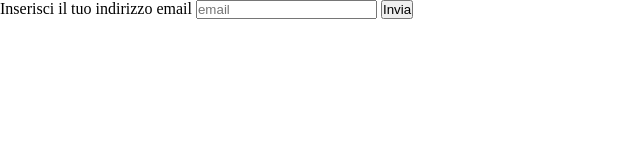
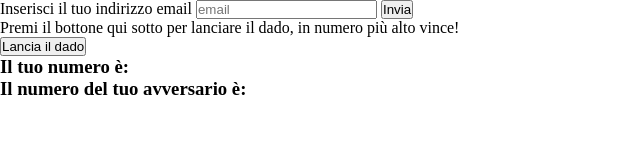
Before and after one commit to SamSepiool/js-mail-dadi, a plain HTML site: page index.html in a window 1280 px wide. Shown: the whole page, without its empty margins (0-640 px from the left). Drawn offline with Linux system fonts and the light colour scheme.

Commit message:
add dadi section

```diff
--- a/index.html
+++ b/index.html
@@ -12,12 +12,26 @@
 
         <main>
 
-            <section>
+            <section id="mail">
 
                 <label for="email">Inserisci il tuo indirizzo email</label>
                 <input type="email" name="email" id="userInput" placeholder="email" required>
                 <button class="btn" onclick="whitelist()">Invia</button>
                 <p id="result"></p>
+
+            </section>
+
+            <section id="dadi">
+
+                <p>Premi il bottone qui sotto per lanciare il dado, in numero più alto vince!</p>
+                <button onclick="userInput()">Lancia il dado</button>
+
+                <div class="dadi">
+                    <h3 id="utente">Il tuo numero è: </h3>
+                    <h3 id="cpu">Il numero del tuo avversario è: </h3>
+                </div>
+
+                <h2 id="risultato"></h2>
 
             </section>
 
--- a/js/script.js
+++ b/js/script.js
@@ -20,3 +20,29 @@ function whitelist() {
         }
     }
 }
+
+// DADI
+// 1)Generare un numero random da 1 a 6, sia per il giocatore sia per il computer.
+// 2)Stabilire il vincitore, in base a chi fa il punteggio più alto.
+
+
+function userInput(){
+    // 1)
+    dadoUser = Math.floor(Math.random() * 6) + 1;
+    document.getElementById('utente').innerHTML += dadoUser;
+
+    dadoCpu = Math.floor(Math.random() * 6) + 1;
+    document.getElementById('cpu').innerHTML += dadoCpu;
+
+    // 3)
+    if (dadoUser > dadoCpu){
+        document.getElementById('risultato').innerHTML = 'Hai vinto!';
+
+    } else if (dadoUser < dadoCpu){
+        document.getElementById('risultato').innerHTML = 'Hai perso...';
+
+    } else {
+        document.getElementById('risultato').innerHTML = 'Pareggio';
+    }
+
+}
```
